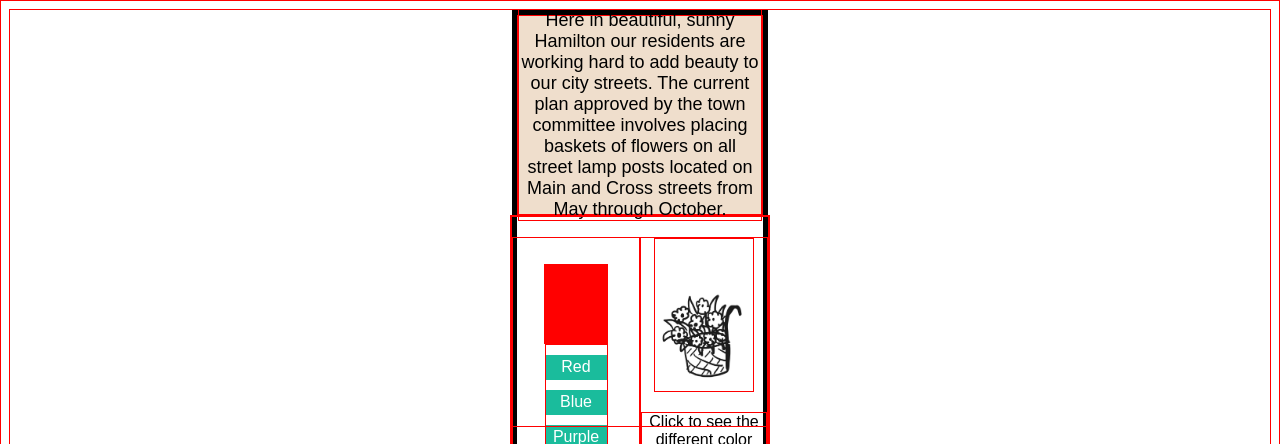
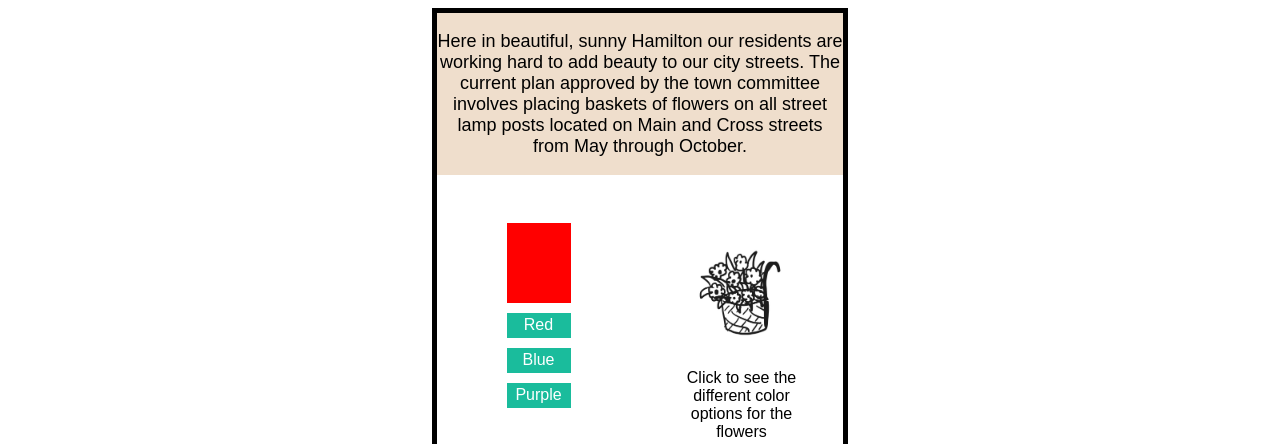
Before and after one commit to thanksfortheride136/first-app-example-hw, a plain HTML site: page index.html in a window 1280 px wide. Shown: the top 444 px of the page. Drawn offline with Linux system fonts and the light colour scheme.

Commit message:
added rem units to outer div container

```diff
--- a/style.css
+++ b/style.css
@@ -1,9 +1,12 @@
 * {
     box-sizing: border-box;
     font-family: Arial, Helvetica, sans-serif;
-    border: 1px solid red;
+
 }
 
+:root {
+    font-size: 16px;
+}
 
 body {
     display: flex;
@@ -16,7 +19,7 @@ body {
     align-items: center;
     border: 5px solid black;
     height: 75vh;
-    width: 20vw;
+    width: 26rem;
 }
 
 .top-section-container{
```
